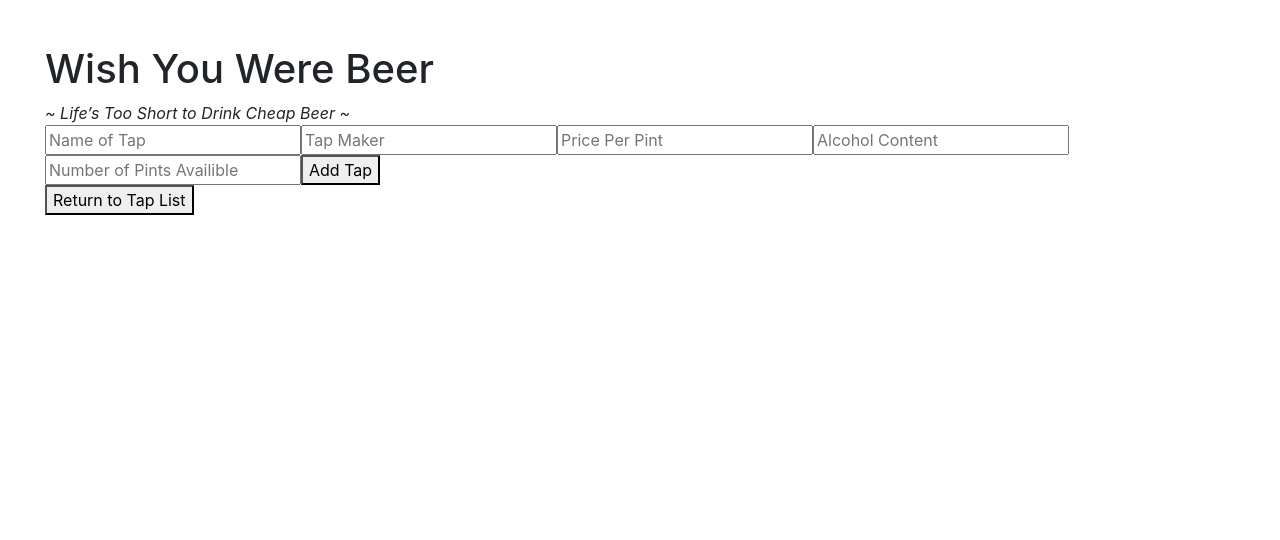
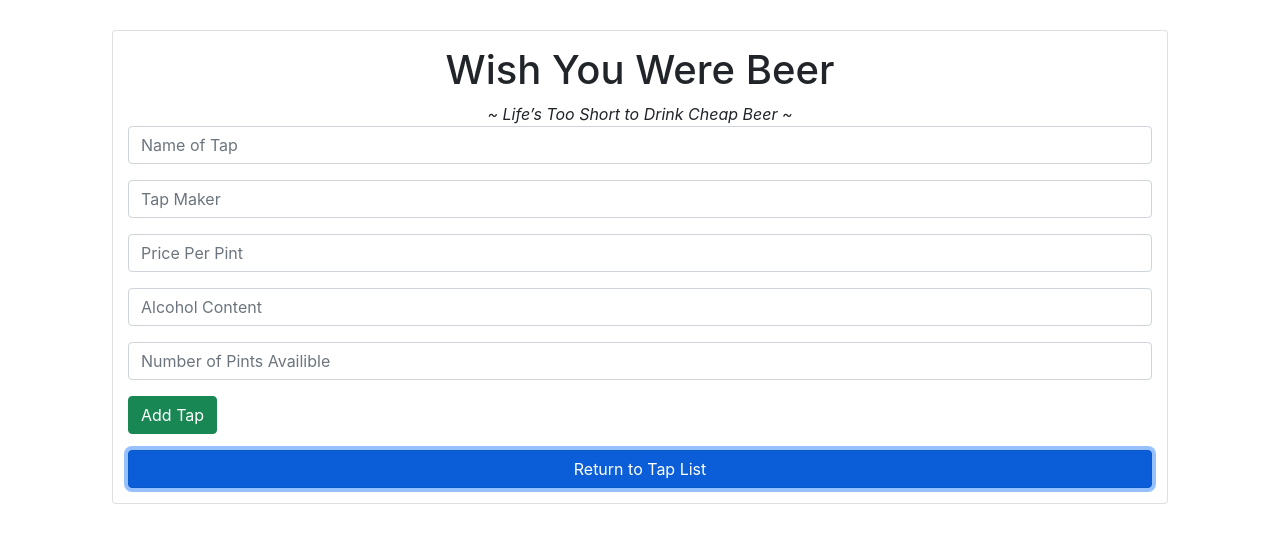
Before and after one commit to JesseDWhite/wish-you-were-beer-2, a React (Create React App) app: page / in a window 1280 px wide. Both pictures are taken after a click on the button "Add New Tap". Shown: the top 540 px of the page. Built offline with nearby package versions, Linux system fonts and the light colour scheme.

Commit message:
:art: update styles to include bootstrap.

```diff
--- a/public/index.html
+++ b/public/index.html
@@ -9,15 +9,15 @@
   <meta name="description" content="Web site created using create-react-app" />
   <link href="https://cdn.jsdelivr.net/npm/bootstrap@5.0.2/dist/css/bootstrap.min.css" rel="stylesheet" integrity="sha384-EVSTQN3/azprG1Anm3QDgpJLIm9Nao0Yz1ztcQTwFspd3yD65VohhpuuCOmLASjC"
     crossorigin="anonymous">
-  <link rel="manifest" href="%PUBLIC_URL%/manifest.json" />
   <title>Wish You Were Beer</title>
 </head>
 
 <body>
   <noscript>You need to enable JavaScript to run this app.</noscript>
-  <div id="root" class="container">
+  <div class="container">
+    <div id="root" class="card">
 
-
+    </div>
   </div>
 </body>
 
--- a/src/App.css
+++ b/src/App.css
@@ -2,3 +2,7 @@
   margin: 30px;
   padding: 15px;
 }
+
+h1,h2,h3,em {
+  text-align: center;
+}
--- a/src/components/ReusableForm.js
+++ b/src/components/ReusableForm.js
@@ -9,28 +9,33 @@ function ReusableForm(props) {
           type='text'
           name='name'
           placeholder='Name of Tap'
+          className='form-control mb-3'
         />
         <input
           type='text'
           name='brand'
           placeholder='Tap Maker'
+          className='form-control mb-3'
         />
         <input
           type='number'
           name='price'
           placeholder='Price Per Pint'
+          className='form-control mb-3'
         />
         <input
           type='number'
           name='alcoholContent'
           placeholder='Alcohol Content'
+          className='form-control mb-3'
         />
         <input
           type='number'
           name='quantity'
           placeholder='Number of Pints Availible'
+          className='form-control mb-3'
         />
-        <button type="submit">{props.buttonText}</button>
+        <button type="submit" className="btn btn-success">{props.buttonText}</button>
       </form>
     </React.Fragment>
   )
--- a/src/components/TapDetails.js
+++ b/src/components/TapDetails.js
@@ -11,9 +11,8 @@ function TapDetails(props) {
       <p>{tap.price}</p>
       <p>{tap.alcoholContent}</p>
       <p>{tap.quantity}</p>
-
-      <button onClick={props.onClickingEdit}>Edit Tap Details</button>
-      <button onClick={() => onClickingDelete(tap.id)}>Remove Tap</button>
+      <button className="btn btn-success mb-3" onClick={props.onClickingEdit}>Edit Tap Details</button>
+      <button className="btn btn-danger mb-3" onClick={() => onClickingDelete(tap.id)}>Remove Tap</button>
     </React.Fragment>
   )
 }
--- a/src/components/TapRoomControl.js
+++ b/src/components/TapRoomControl.js
@@ -11,7 +11,8 @@ class TapRoomControl extends React.Component {
       formVisisbleOnPage: false,
       masterTapList: [],
       selectedTap: null,
-      editing: false
+      editing: false,
+      sellingPints: false
     };
   }
 
@@ -20,7 +21,8 @@ class TapRoomControl extends React.Component {
       this.setState({
         formVisisbleOnPage: false,
         selectedTap: null,
-        editing: false
+        editing: false,
+        sellingPints: false
       })
     } else {
       this.setState(prevState => ({ formVisisbleOnPage: !prevState.formVisisbleOnPage, }));
@@ -96,7 +98,7 @@ class TapRoomControl extends React.Component {
     return (
       <React.Fragment>
         {currentlyVisibleState}
-        <button onClick={this.handleClick}>{buttonText}</button>
+        <button className="btn btn-primary mt-3" onClick={this.handleClick}>{buttonText}</button>
       </React.Fragment>
     )
   }
```
Also changed, not shown: 1 other file (tests, documents, lock files or other folders).
